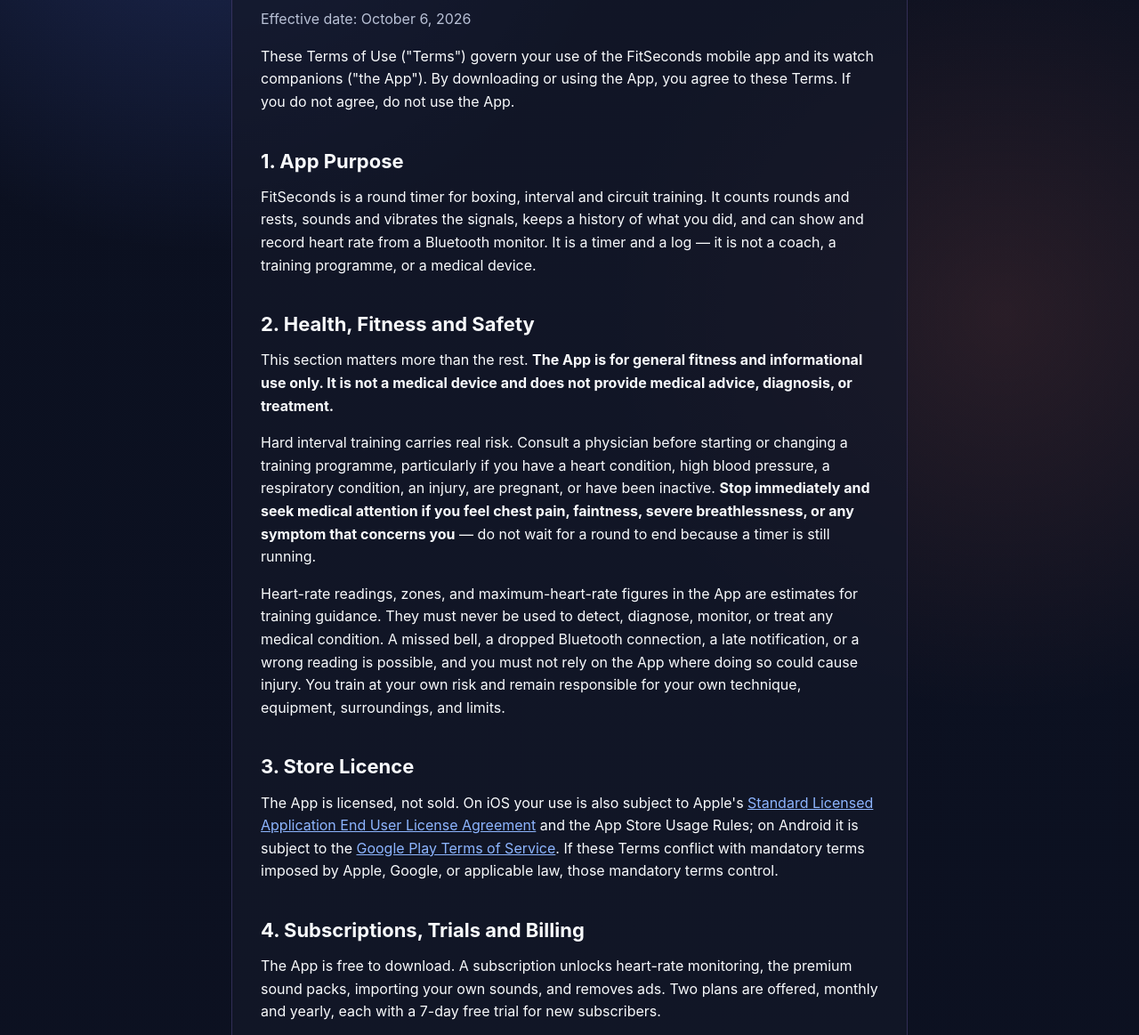
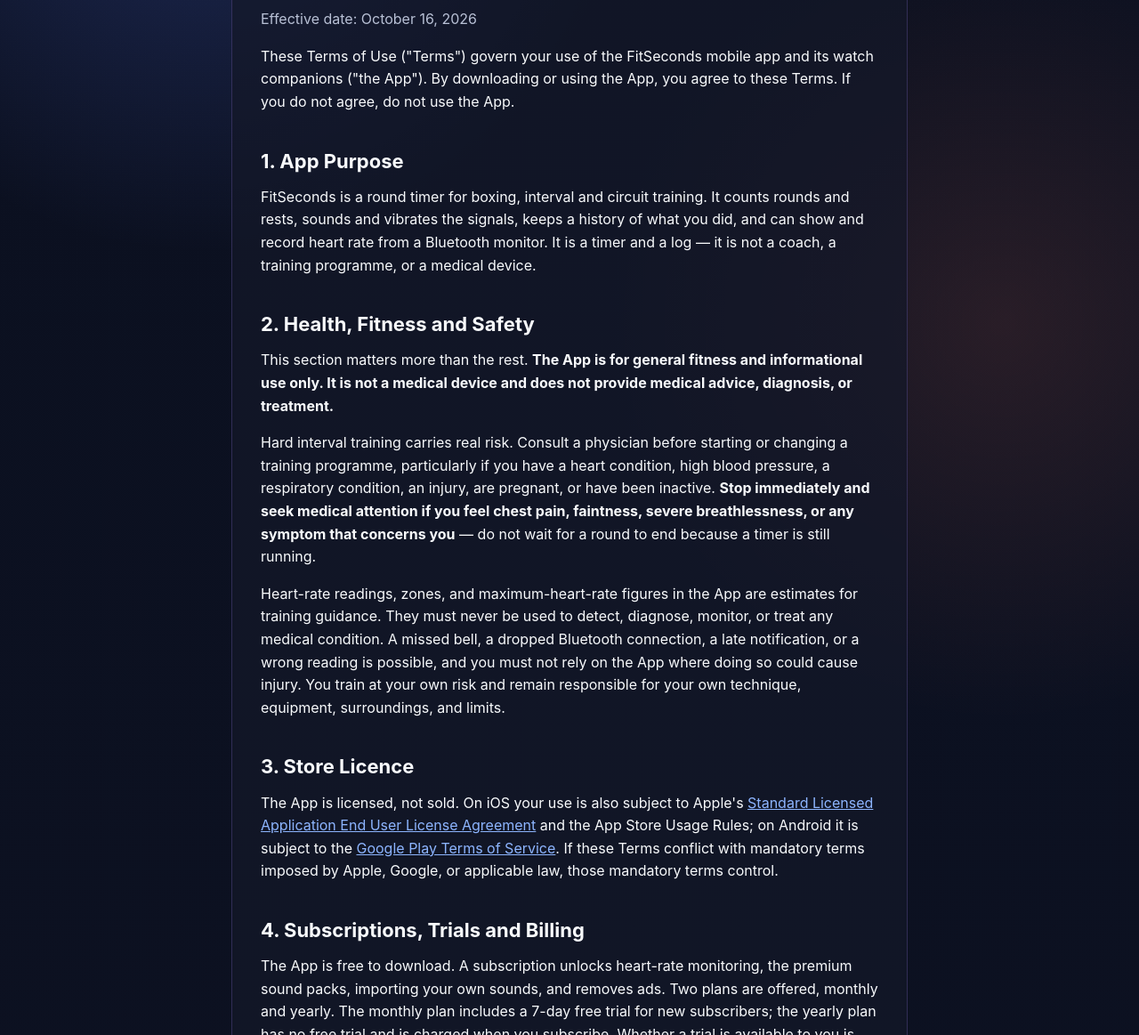
Before and after one commit to igorsafonchik/apps, a plain HTML site: page fit_seconds/terms_of_use/index.html in a window 1280 px wide. Shown: the part 196-1359 px from the top of the page at 89% size. Drawn offline with Linux system fonts and the light colour scheme.

Commit message:
update terms of use

```diff
--- a/fit_seconds/terms_of_use/index.html
+++ b/fit_seconds/terms_of_use/index.html
@@ -12,7 +12,7 @@
   <a class="back-link" href="../../">Back to Apps</a>
   <p class="eyebrow">FitSeconds</p>
   <h1>Terms of Use</h1>
-  <p class="updated">Effective date: October 6, 2026</p>
+  <p class="updated">Effective date: October 16, 2026</p>
 
   <p>These Terms of Use ("Terms") govern your use of the FitSeconds mobile app and its watch companions ("the App"). By downloading or using the App, you agree to these Terms. If you do not agree, do not use the App.</p>
 
@@ -28,7 +28,7 @@
   <p>The App is licensed, not sold. On iOS your use is also subject to Apple's <a href="https://www.apple.com/legal/internet-services/itunes/dev/stdeula/" rel="external">Standard Licensed Application End User License Agreement</a> and the App Store Usage Rules; on Android it is subject to the <a href="https://play.google.com/intl/en/about/play-terms/" rel="external">Google Play Terms of Service</a>. If these Terms conflict with mandatory terms imposed by Apple, Google, or applicable law, those mandatory terms control.</p>
 
   <h2>4. Subscriptions, Trials and Billing</h2>
-  <p>The App is free to download. A subscription unlocks heart-rate monitoring, the premium sound packs, importing your own sounds, and removes ads. Two plans are offered, monthly and yearly, each with a 7-day free trial for new subscribers.</p>
+  <p>The App is free to download. A subscription unlocks heart-rate monitoring, the premium sound packs, importing your own sounds, and removes ads. Two plans are offered, monthly and yearly. The monthly plan includes a 7-day free trial for new subscribers; the yearly plan has no free trial and is charged when you subscribe. Whether a trial is available to you is decided by the App Store or Google Play — someone who has already used a trial will not be offered another — and the paywall shows the exact trial and price before you confirm.</p>
   <ul>
     <li><strong>Payment is taken by Apple or Google</strong>, not by us, through your store account at confirmation of purchase.</li>
     <li><strong>Subscriptions renew automatically</strong> at the then-current price until cancelled. Cancel at least 24 hours before the period ends to avoid the next charge.</li>
```
